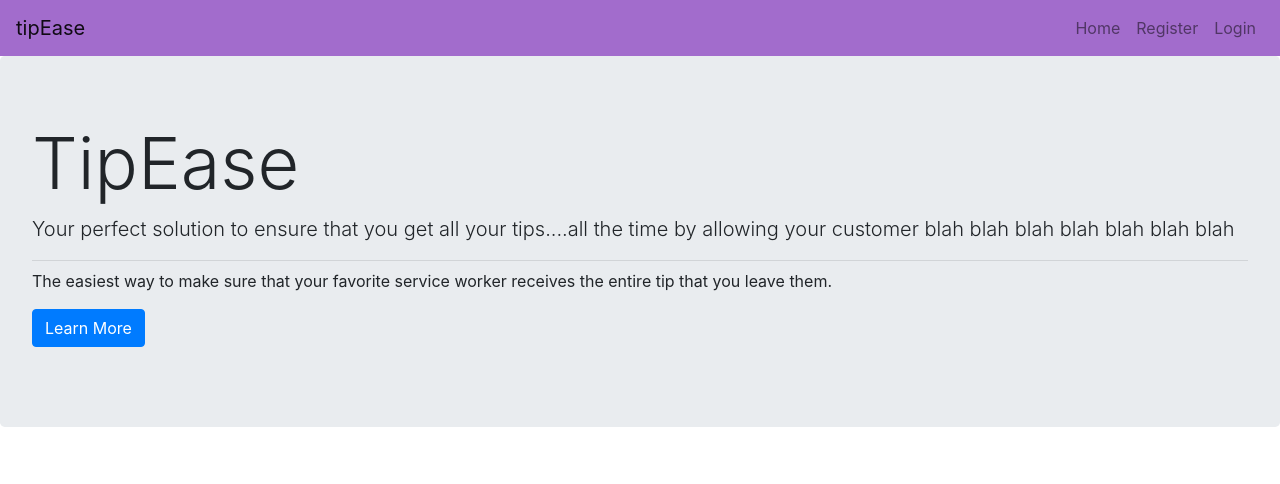
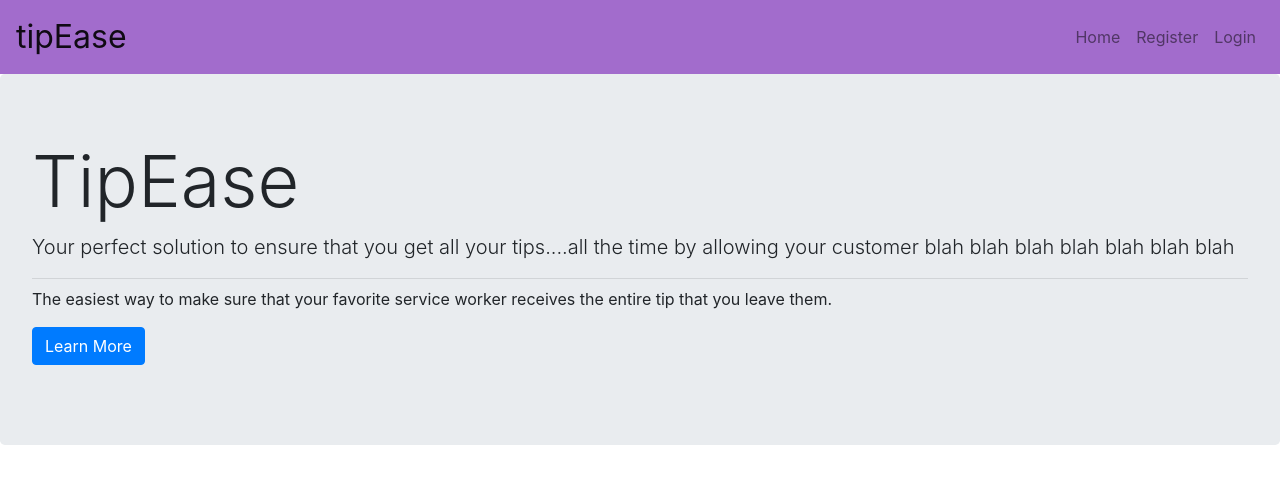
Before and after one commit to brettmadrid/tipease-fe, a React (Create React App) app in the folder tipease/: page / in a window 1280 px wide. Shown: the top 484 px of the page. Built offline with nearby package versions, Linux system fonts and the light colour scheme.

Commit message:
Corrected node modules

```diff
--- a/tipease/src/components/Navigation.js
+++ b/tipease/src/components/Navigation.js
@@ -31,9 +31,8 @@ export default class Navigation extends React.Component {
   render() {
     return (
       <div>
-        {/* Reactstrap Navbar component */}
         <Navbar style={{ backgroundColor: "#A26CCC" }} light expand="md">
-          <NavbarBrand href="/">tipEase</NavbarBrand>
+          <NavbarBrand href="/" style={{ fontSize: "2rem" }}>tipEase</NavbarBrand>
           <NavbarToggler onClick={this.toggle} />
           <Collapse isOpen={this.state.isOpen} navbar>
             <Nav className="ml-auto" navbar>
```
